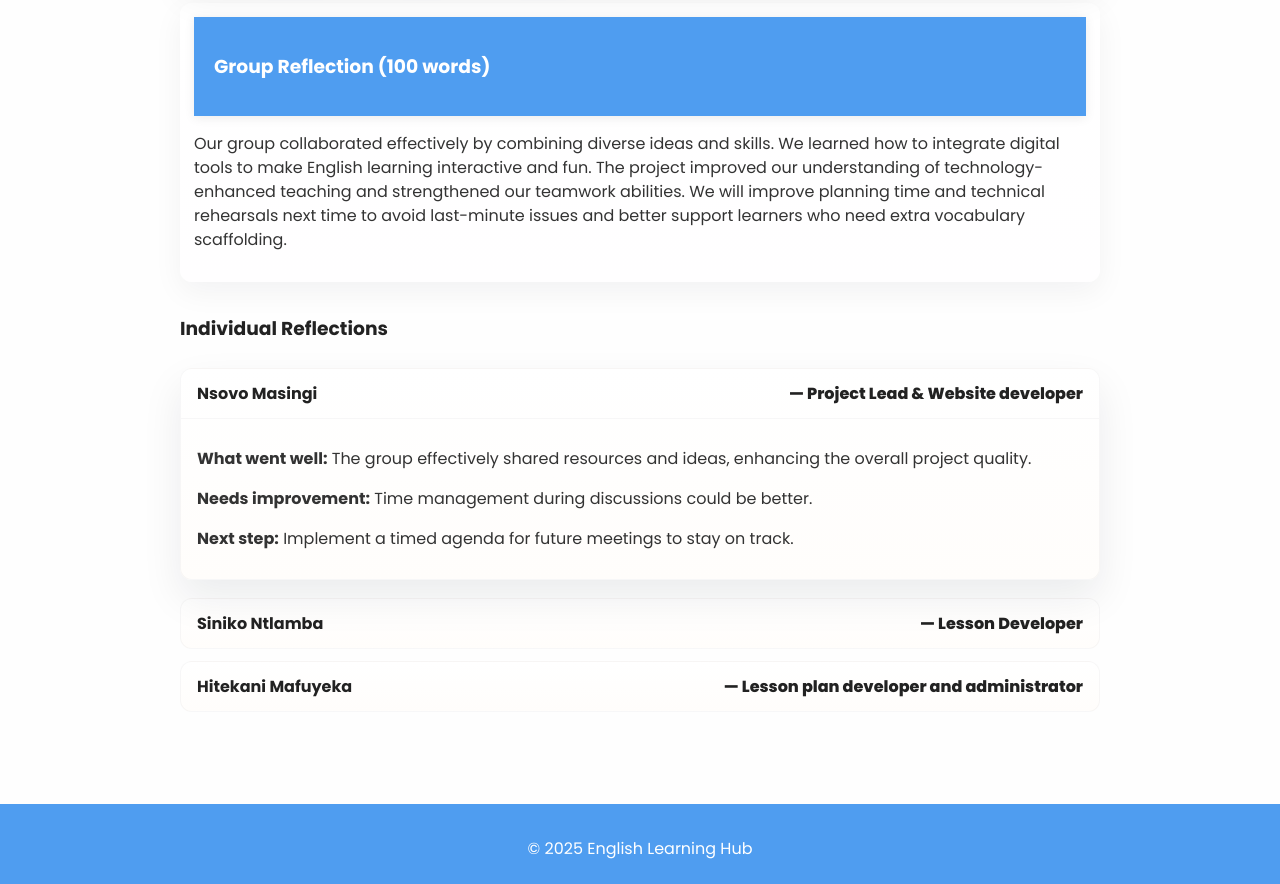
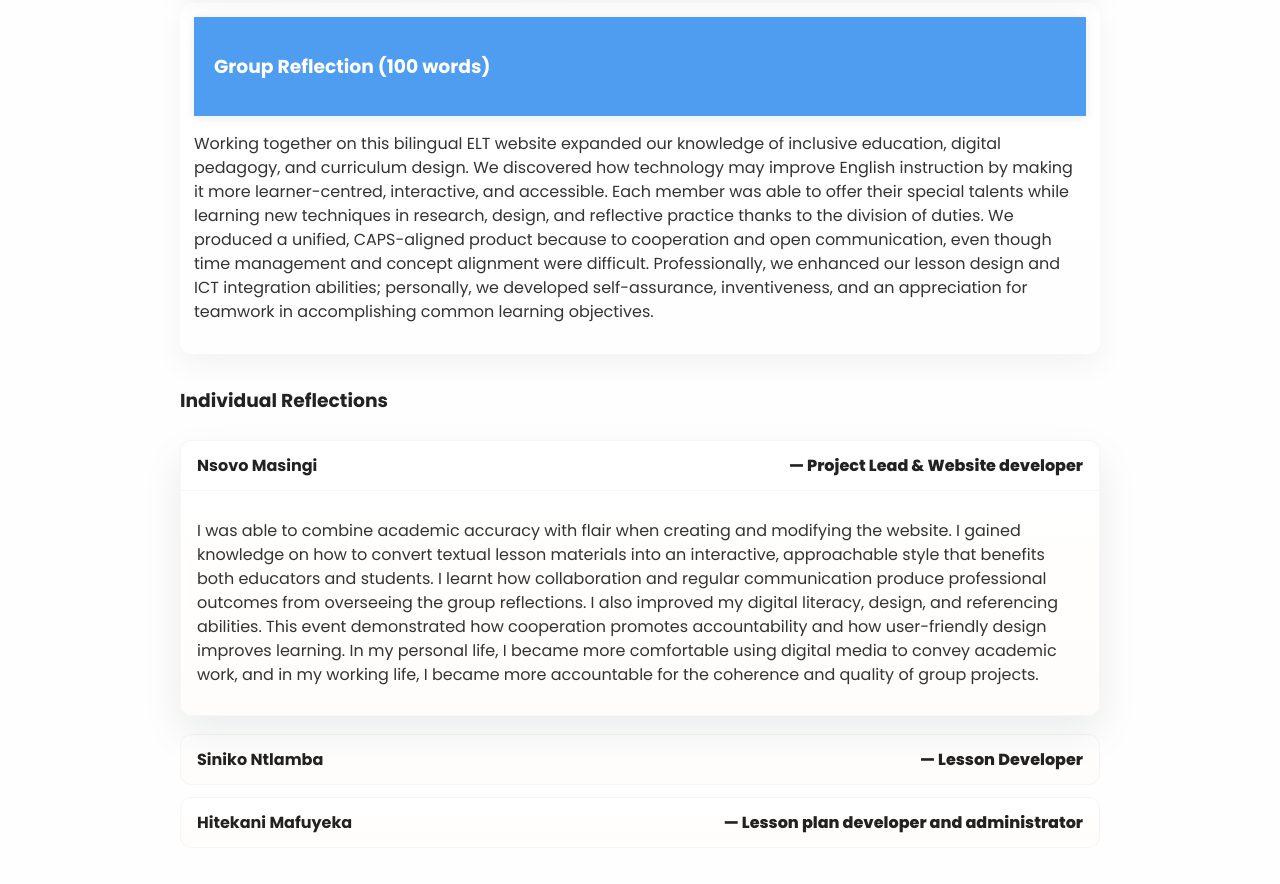
Before and after one commit to alphineandre/ELT_WEBSITE, a plain HTML site: page pages/reflection.html in a window 1280 px wide. Shown: the part 537-1421 px from the top of the page. Drawn offline with Linux system fonts and the light colour scheme.

Commit message:
Doc update

```diff
--- a/css/style.css
+++ b/css/style.css
@@ -41,6 +41,13 @@ header {
 .nav-links { list-style:none; margin:0; padding:0; display:flex; gap:1rem; align-items:center; }
 .nav-links a { color:white; text-decoration:none; font-weight:600; transition:color .2s ease; }
 .nav-links a:hover, .nav-links a.active { color: var(--accent); }
+
+body > main {
+  margin-top: calc(var(--header-height) + var(--header-gap));
+  /* preserve the original content paddings */
+  padding-left: 1.25rem;
+  padding-right: 1.25rem;
+}
 
 /* Hero */
 .hero {
--- a/pages/reflection.html
+++ b/pages/reflection.html
@@ -55,7 +55,15 @@
         <h3>Group Reflection (100 words)</h3>
       </header>
       <div class="card-content">
-        <p>Our group collaborated effectively by combining diverse ideas and skills. We learned how to integrate digital tools to make English learning interactive and fun. The project improved our understanding of technology-enhanced teaching and strengthened our teamwork abilities. We will improve planning time and technical rehearsals next time to avoid last-minute issues and better support learners who need extra vocabulary scaffolding.</p>
+        <p>Working together on this bilingual ELT website expanded our knowledge of inclusive education,
+        digital pedagogy, and curriculum design. We discovered how technology may improve English
+        instruction by making it more learner-centred, interactive, and accessible. Each member was
+        able to offer their special talents while learning new techniques in research, design, and
+        reflective practice thanks to the division of duties. We produced a unified, CAPS-aligned
+        product because to cooperation and open communication, even though time management and
+        concept alignment were difficult. Professionally, we enhanced our lesson design and ICT
+        integration abilities; personally, we developed self-assurance, inventiveness, and an
+        appreciation for teamwork in accomplishing common learning objectives.</p>
       </div>
     </article>
 
@@ -65,27 +73,28 @@
       <details class="member-ref" open>
         <summary><strong>Nsovo Masingi</strong> — Project Lead & Website developer</summary>
         <div class="member-ref-body">
-          <p><strong>What went well:</strong> The group effectively shared resources and ideas, enhancing the overall project quality.</p>
-          <p><strong>Needs improvement:</strong> Time management during discussions could be better.</p>
-          <p><strong>Next step:</strong> Implement a timed agenda for future meetings to stay on track.</p>
+          <p>I was able to combine academic accuracy with flair when creating and modifying the website. I gained knowledge on how to convert textual lesson materials into an interactive, approachable
+            style that benefits both educators and students. I learnt how collaboration and regular
+            communication produce professional outcomes from overseeing the group reflections. I also
+            improved my digital literacy, design, and referencing abilities. This event demonstrated how
+            cooperation promotes accountability and how user-friendly design improves learning. In my
+            personal life, I became more comfortable using digital media to convey academic work, and in
+            my working life, I became more accountable for the coherence and quality of group projects.</p>
         </div>
       </details>
 
       <details class="member-ref">
         <summary><strong>Siniko Ntlamba</strong> — Lesson Developer</summary>
         <div class="member-ref-body">
-          <p><strong>What went well:</strong> Learners enjoyed the writing assignment and showed good engagement with the reading.</p>
-          <p><strong>Needs improvement:</strong> Some learners required more vocabulary assistance.</p>
-          <p><strong>Next step:</strong> Introduce a speaking and listening exercise on the same subject for the following lesson (e.g., group discussion about favourite healthy meals).</p>
+          <p>I was able to make the connection between theory and real-world application by contributing
+            to both the Grade 6 lesson plan and the Administration portion. I developed a better grasp of curriculum integration throughout phases while helping to define goals, objectives, and CAPS alignment. I was able to put those ideas into practice by creating the Grade 6 communicative lesson, which included innovative, technology-based exercises appropriate for younger students. I learnt how planning facilitates meaningful learning experiences by striking a balance between structure and involvement. Working on the administrative material enhanced my comprehension of inclusive, outcomes-based education and the significance of technology in language development, while working with teammates honed my research and design abilities.</p>
         </div>
       </details>
 
       <details class="member-ref">
         <summary><strong>Hitekani Mafuyeka</strong> — Lesson plan developer and administrator</summary>
         <div class="member-ref-body">
-          <p><strong>What went well:</strong> The use of digital tools facilitated collaboration and made the learning process more engaging.</p>
-          <p><strong>Needs improvement:</strong> Some technical issues arose during the presentation.</p>
-          <p><strong>Next step:</strong> Conduct a tech check before future presentations to avoid disruptions.</p>
+          <p>Working on the administrative and lesson-planning aspects forced me to consider language instruction from a broad perspective. While creating the Grade 9 poetry lesson enhanced my creative and critical-thinking abilities, writing the Administration tab required extensive involvement with CAPS and the ATP to verify curriculum accuracy. I discovered that, particularly when students engage with digital tools and visual aids, technology can help close the gap between theory and classroom practice. My professionalism and time management both increased as a result of juggling both tasks. My enthusiasm for developing inclusive, multimodal English programs that foster student participation and academic confidence was strengthened by this encounter.</p>
         </div>
       </details>
 
```
Also changed, not shown: pages/lesson-plans.html (+1 -1 lines), 2 other files.
